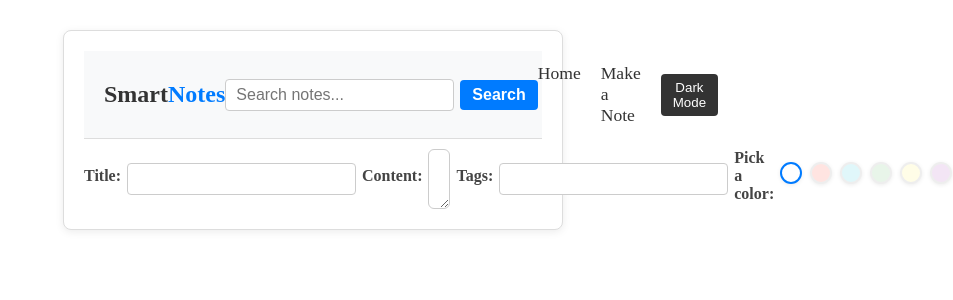
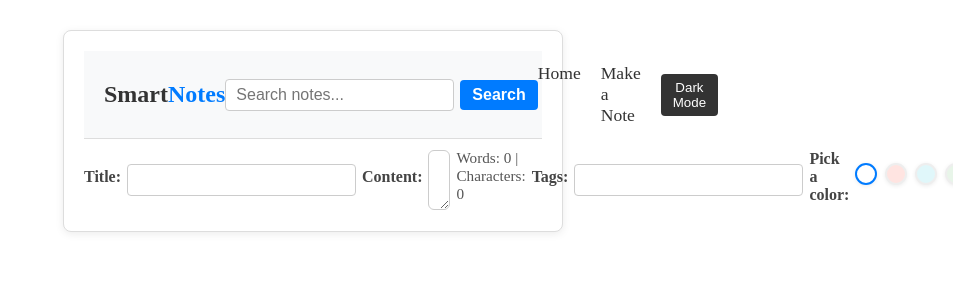
Before and after one commit to SarveshShahane/Smart-Notes, a Django app: page /create/ in a window 1280 px wide; the page is wider, and only the part inside the window is pictured. Shown: the top 300 px of that part, without its empty margins (327-1280 px from the left). Run offline with Django 5.2, Linux system fonts and the light colour scheme.

Commit message:
Update create_note.html

```diff
--- a/notes/templates/notes/create_note.html
+++ b/notes/templates/notes/create_note.html
@@ -72,6 +72,14 @@
     #markdown-preview {
       border:1px solid #ccc; padding:10px; background:#fafafa; min-height:40px; margin-top:8px;
     }
+    #count-info {
+      font-size:0.95em;
+      color:#555;
+      margin-bottom:8px;
+    }
+    body.dark-mode #count-info {
+      color:#bdbdbd;
+    }
 </style>
 {% block content %}
 <div class="form-container">
@@ -80,6 +88,9 @@
     {% csrf_token %}
     {{ form.title.label_tag }}{{ form.title }}
     {{ form.content.label_tag }}<textarea id="id_content" name="content"></textarea>
+    <div id="count-info">
+      Words: <span id="word-count">0</span> | Characters: <span id="char-count">0</span>
+    </div>
     {{ form.tags.label_tag }}{{ form.tags }}
     <label>Pick a color:</label>
     <div class="color-picker" id="color-picker">
@@ -98,12 +109,17 @@
 </div>
 <script src="https://cdn.jsdelivr.net/npm/marked/marked.min.js"></script>
 <script>
-
+  function updateCount() {
+    const val = document.getElementById('id_content').value;
+    document.getElementById('char-count').textContent = val.length;
+    const words = val.trim().split(/\s+/).filter(w => w.length);
+    document.getElementById('word-count').textContent = val.trim() ? words.length : 0;
+  }
   document.getElementById('id_content').addEventListener('input', function() {
+    updateCount();
     document.getElementById('markdown-preview').innerHTML = marked.parse(this.value);
   });
-
-
+  updateCount();
   const picker = document.getElementById('color-picker');
   const options = picker.querySelectorAll('.color-option');
   const colorInput = document.getElementById('selected-color');
@@ -120,7 +136,6 @@
     const title = document.querySelector('[name="title"]').value;
     const color = colorInput.value;
     if(title) {
-      // Save color for this note (keyed by title)
       localStorage.setItem('note-color-' + title, color);
     }
   };
```
